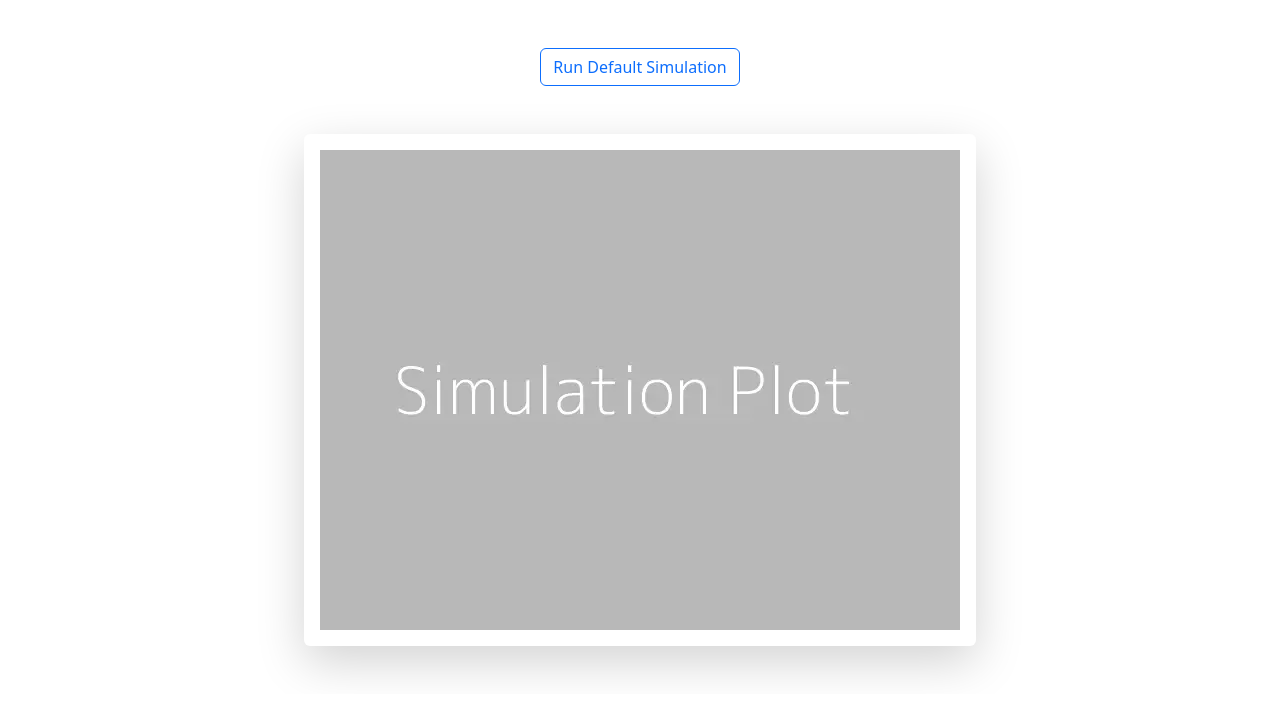
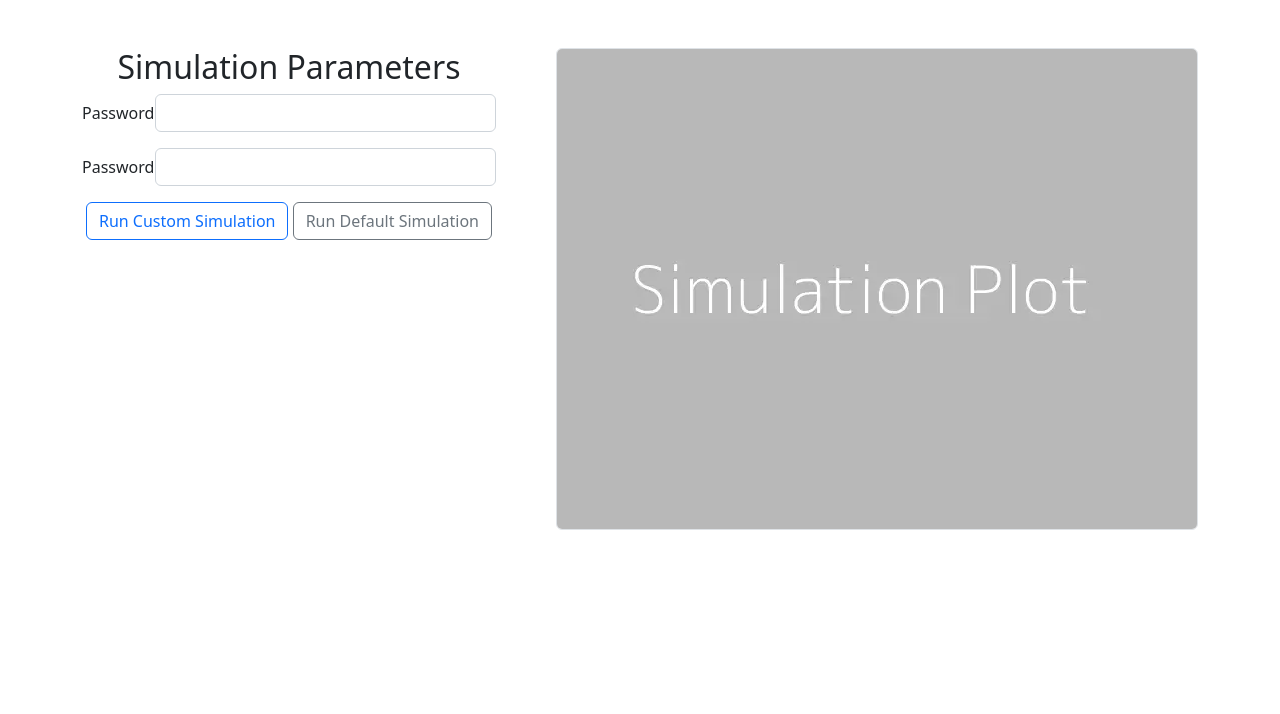
Before and after one commit to khnshn/SAPPHIRE, a Flask app: page / in a window 1280 px wide. Shown: the top 714 px of the page. Run offline with Flask 2, Linux system fonts and the light colour scheme.

Commit message:
add base template for html

```diff
--- /dev/null
+++ b/src/web/templates/base.html
@@ -0,0 +1,22 @@
+<!doctype html>
+
+<head>
+    <meta charset="utf-8">
+    <meta name="viewport" content="width=device-width, initial-scale=1">
+    <title>{% block title %} {% endblock %} - SAPPHIRE</title>
+    <link rel="icon" type="image/x-icon" href="/static/gem.ico">
+    <link href="https://cdn.jsdelivr.net/npm/bootstrap@5.2.3/dist/css/bootstrap.min.css" rel="stylesheet"
+        integrity="sha384-rbsA2VBKQhggwzxH7pPCaAqO46MgnOM80zW1RWuH61DGLwZJEdK2Kadq2F9CUG65" crossorigin="anonymous">
+    <script src="https://cdn.jsdelivr.net/npm/bootstrap@5.2.3/dist/js/bootstrap.bundle.min.js"
+        integrity="sha384-kenU1KFdBIe4zVF0s0G1M5b4hcpxyD9F7jL+jjXkk+Q2h455rYXK/7HAuoJl+0I4"
+        crossorigin="anonymous"></script>
+    <script src="https://code.jquery.com/jquery-3.6.3.min.js"
+        integrity="sha256-pvPw+upLPUjgMXY0G+8O0xUf+/Im1MZjXxxgOcBQBXU=" crossorigin="anonymous"></script>
+    {% block script %} {% endblock %}
+</head>
+
+<body>
+    <div class="container overflow-hidden text-center">
+        {% block content %} {% endblock %}
+    </div>
+</body>
--- a/src/web/templates/index.html
+++ b/src/web/templates/index.html
@@ -1,17 +1,8 @@
-<!doctype html>
+{% extends 'base.html' %}
 
-<head>
-    <meta charset="utf-8">
-    <meta name="viewport" content="width=device-width, initial-scale=1">
-    <title>SAPPHIRE</title>
-    <link rel="icon" type="image/x-icon" href="/static/gem.ico">
-    <link href="https://cdn.jsdelivr.net/npm/bootstrap@5.2.3/dist/css/bootstrap.min.css" rel="stylesheet"
-        integrity="sha384-rbsA2VBKQhggwzxH7pPCaAqO46MgnOM80zW1RWuH61DGLwZJEdK2Kadq2F9CUG65" crossorigin="anonymous">
-    <script src="https://cdn.jsdelivr.net/npm/bootstrap@5.2.3/dist/js/bootstrap.bundle.min.js"
-        integrity="sha384-kenU1KFdBIe4zVF0s0G1M5b4hcpxyD9F7jL+jjXkk+Q2h455rYXK/7HAuoJl+0I4"
-        crossorigin="anonymous"></script>
-    <script src="https://code.jquery.com/jquery-3.6.3.min.js"
-        integrity="sha256-pvPw+upLPUjgMXY0G+8O0xUf+/Im1MZjXxxgOcBQBXU=" crossorigin="anonymous"></script>
+{% block title %} Main {% endblock %}
+
+{% block script %}
 <script>
     $(document).ready(function () {
         $("#simulate").click(function () {
@@ -29,20 +20,32 @@
         });
     });
 </script>
-</head>
+{% endblock %}
 
-<body>
-    <div class="container overflow-hidden text-center">
+{% block content %}
 <div class="row mt-5">
-            <div class="col">
-                <button id="simulate" type="button" class="btn btn-outline-primary">Run Default Simulation</button>
+    <div class="col pe-5">
+        <h2>Simulation Parameters</h2>
+        <div class="mb-3 row">
+            <label for="inputPassword" class="col-sm-2 col-form-label">Password</label>
+            <div class="col-sm-10">
+                <input type="text" class="form-control" id="inputPassword">
             </div>
         </div>
-        <div class="row mt-5">
+        <div class="mb-3 row">
+            <label for="inputPassword" class="col-sm-2 col-form-label">Password</label>
+            <div class="col-sm-10">
+                <input type="text" class="form-control" id="inputPassword">
+            </div>
+        </div>
+        <button id="simulate-custom" type="button" class="btn btn-outline-primary">Run Custom
+            Simulation</button>
+        <button id="simulate" type="button" class="btn btn-outline-secondary">Run Default Simulation</button>
+    </div>
     <div class="col">
         <img id="sim_img" src="/static/dummy.png"
-                    class="rounded mx-auto d-block shadow-lg p-3 mb-5 bg-body rounded" alt="Simulation plot image" />
+            class="rounded mx-auto d-block border border-primary-subtle mb-5 bg-body rounded"
+            alt="Simulation plot image" />
     </div>
 </div>
-    </div>
-</body>
+{% endblock %}
```
Lines whose indentation alone changed are shown as unchanged.
